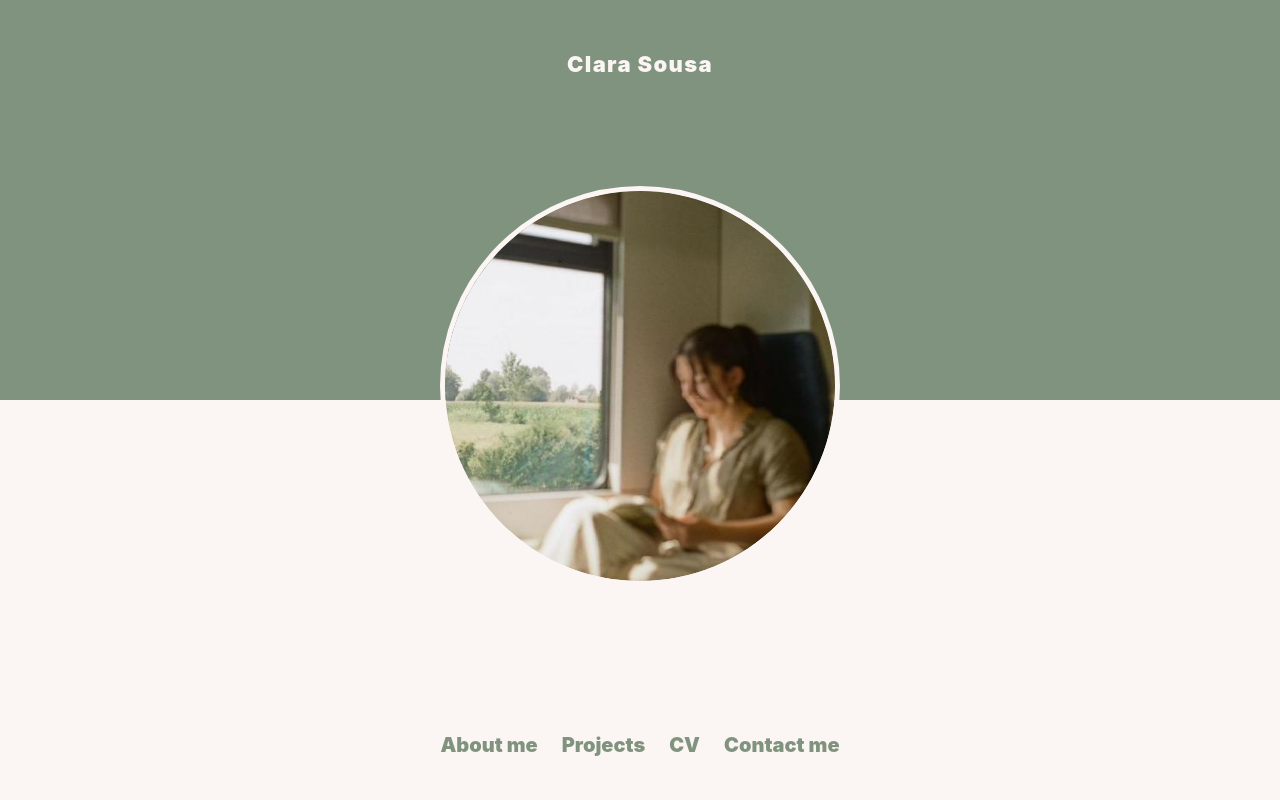
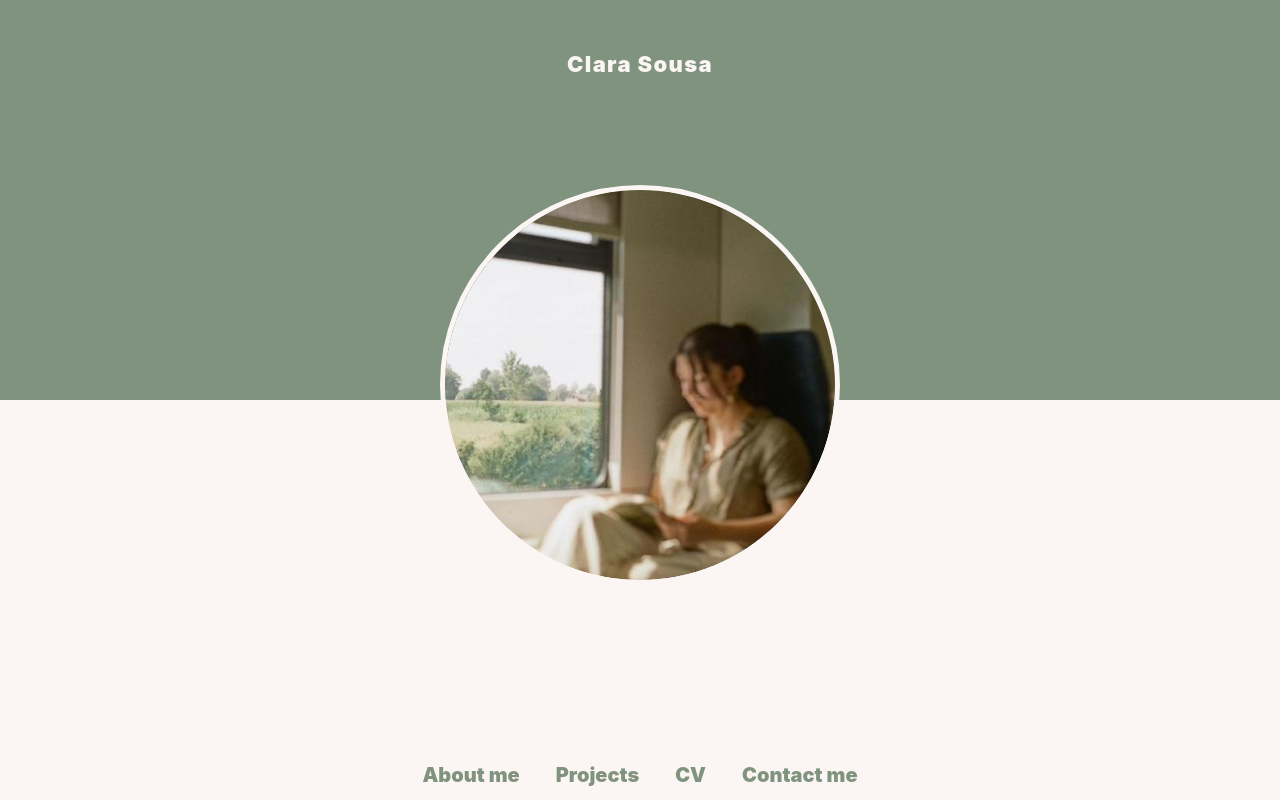
Before and after one commit to clarapbsousa/portfolio, a Next.js app: page / in a window 1280 px wide. Built offline with nearby package versions, Linux system fonts and the light colour scheme.

Commit message:
landing page

```diff
--- a/src/app/globals.css
+++ b/src/app/globals.css
@@ -56,7 +56,7 @@ body {
   flex-direction: column;
   align-items: center;
   justify-content: space-between;
-  padding: 40px 24px;
+  padding: 40px 24px 10px;
 }
 
 .landing__title {
@@ -81,6 +81,7 @@ body {
 }
 
 .landing__avatar {
+  margin-bottom: 4.5em;
   width: 25em;
   height: 25em;
   border-radius: 50%;
@@ -124,8 +125,8 @@ body {
   flex-wrap: wrap;
   align-items: center;
   justify-content: center;
-  gap: 24px;
-  padding-top: 2.5em;
+  gap: 36px;
+  padding-top: 0;
 }
 
 .landing__button {
```
